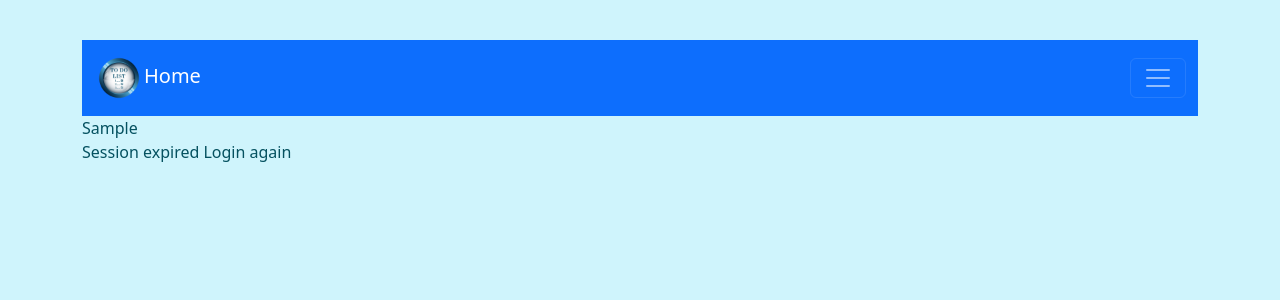
After one commit to mani3523/my_, a Django app: template todolist/templates/session.html in a window 1280 px wide. The commit adds this page. Shown: the top 300 px of the page. Run offline with Django 3.2, Linux system fonts and the light colour scheme; the template is opened without the code that fills it: most values are stand-ins (such as "Sample title", 1, 10 or a date in 2020).

Commit message:
small changes

```diff
--- a/taskmate/settings.py
+++ b/taskmate/settings.py
@@ -149,8 +149,9 @@ DEFAULT_AUTO_FIELD = 'django.db.models.BigAutoField'
 CRISPY_ALLOWED_TEMPLATES_PACK = 'bootstrap5'
 CRISPY_TEMPLATE_PACK = 'bootstrap5'
 LOGIN_REDIRECT_URL="todolist"
-LOGOUT_REDIRECT_URL = "login"
+LOGOUT_REDIRECT_URL = "logout"
 REGISTER_REDIRECT_URL = "login"
+# SESSION_REDIRECT_URL = 'session'
 django_heroku.settings(locals())
 
 # sessions in django
@@ -163,4 +164,4 @@ SESSION_ENGINE = 'django.contrib.sessions.backends.cache'
 # }
 # }
 SESSION_EXPIRE_AT_BROWSER_CLOSE = True
-SESSION_COOKIE_AGE = 300 # 10 minutes
+SESSION_COOKIE_AGE = 60 # 10 minutes
--- /dev/null
+++ b/todolist/templates/session.html
@@ -0,0 +1,11 @@
+{% extends "main.html" %}
+    {% block title %}
+    <title>Session Expired</title>
+    {% endblock title %}
+
+    {% block content %}
+    {{todo_session}}
+
+    <p>Session expired Login again</p>
+
+    {% endblock content %}
--- a/todolist/urls.py
+++ b/todolist/urls.py
@@ -11,4 +11,5 @@ urlpatterns = [
     path('edit/<task_id>', views.edit, name='edit'),
     path('complete/<task_id>', views.complete, name='complete'),
     path('pending/<task_id>', views.pending, name='pending'),
+    path('session/', views.session, name='session'),
 ]
--- a/todolist/views.py
+++ b/todolist/views.py
@@ -89,3 +89,9 @@ def index(request):
         'todo_index':'Welcome to index page',
         }
     return render(request, 'index.html',contaxt)
+
+def session(request):
+    contaxt = {
+        'todo_session':'Session Expired',
+        }
+    return render(request, 'session.html',contaxt)
```
Also changed, not shown: user/templates/logout.html (+4 -5 lines).
